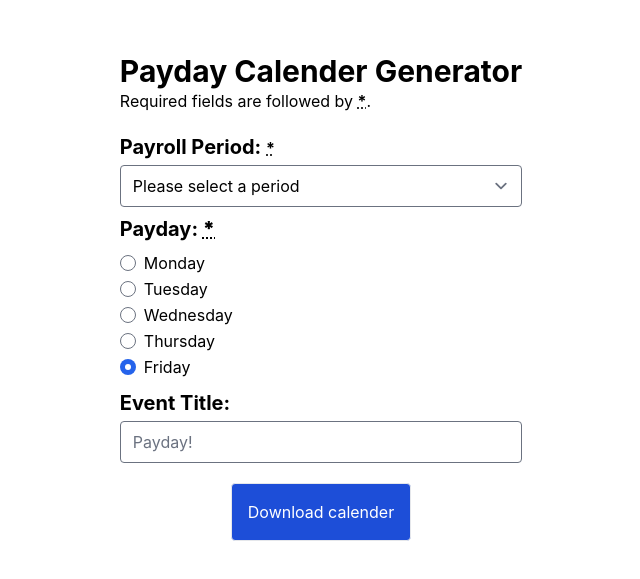
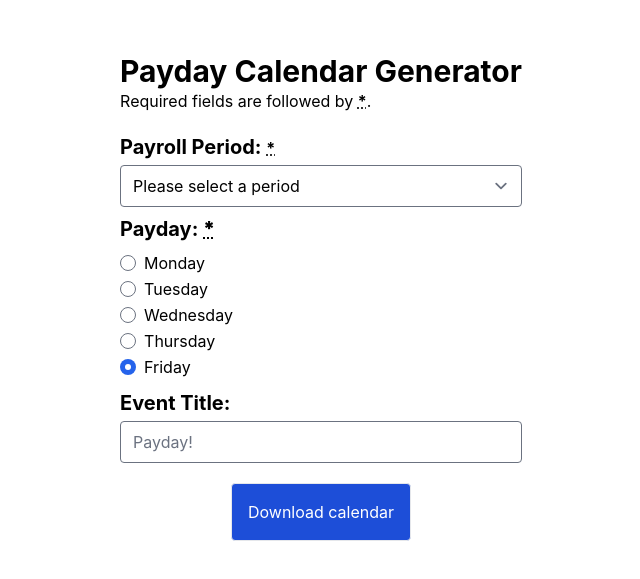
Before and after one commit to AndyN9/payday-calendar-generator, a React (Vite) app: page / in a window 1280 px wide. Shown: the part 103-682 px from the top of the page, without its empty margins (319-959 px from the left). Built offline with nearby package versions, Linux system fonts and the light colour scheme; the HTML template or start-up script is replaced by a standard one.

Commit message:
fix calendar missspelling

```diff
--- a/package.json
+++ b/package.json
@@ -1,5 +1,5 @@
 {
-  "name": "payday-calender-generator",
+  "name": "payday-calendar-generator",
   "version": "0.0.0",
   "private": true,
   "description": "Generate a payday calendar (iCal file) for different payroll periods.",
--- a/src/App.jsx
+++ b/src/App.jsx
@@ -1,8 +1,8 @@
 import React from 'react';
-import { PaydayCalenderGenerator } from './PaydayCalenderGenerator';
+import { PaydayCalendarGenerator } from './PaydayCalendarGenerator';
 
 function App() {
-  return <PaydayCalenderGenerator />;
+  return <PaydayCalendarGenerator />;
 }
 
 export default App;
--- a/src/PaydayCalenderGenerator/PaydayCalenderGenerator.jsx
+++ b/src/PaydayCalendarGenerator/PaydayCalendarGenerator.jsx
@@ -5,7 +5,7 @@ import {
   validatePayday,
   validPaydays,
   DEFAULT_PAYDAY,
-} from './generateCalender';
+} from './generateCalendar';
 
 function getValidatedFormState(state) {
   const isValidPayrollPeriod = validatePayrollPeriod(state.payrollPeriod);
@@ -35,7 +35,7 @@ function download(blob, filename) {
 const capitalize = (string) =>
   (string && string[0].toUpperCase() + string.slice(1)) || '';
 
-export function PaydayCalenderGenerator() {
+export function PaydayCalendarGenerator() {
   const [form, dispatch] = useReducer(
     (state, action) => {
       const { name, payload } = action;
@@ -89,12 +89,12 @@ export function PaydayCalenderGenerator() {
     <div className="grid place-content-center h-screen">
       <form
         className="m-5"
-        id="payday-calender-generator"
-        name="payday-calender-generator"
+        id="payday-calendar-generator"
+        name="payday-calendar-generator"
         autoComplete="off"
         onSubmit={handleSubmit}
       >
-        <h1 className="text-3xl font-bold">Payday Calender Generator</h1>
+        <h1 className="text-3xl font-bold">Payday Calendar Generator</h1>
         <p>
           Required fields are followed by{' '}
           <strong>
@@ -221,8 +221,8 @@ export function PaydayCalenderGenerator() {
           <input
             className="p-4 border rounded text-white bg-blue-700 hover:bg-blue-800 focus:ring-4 focus:ring-blue-300 focus:outline-none"
             type="submit"
-            value="Download calender"
-            aria-label="Download calender"
+            value="Download calendar"
+            aria-label="Download calendar"
           />
         </div>
       </form>
--- /dev/null
+++ b/src/PaydayCalendarGenerator/index.jsx
@@ -0,0 +1 @@
+export { PaydayCalendarGenerator } from './PaydayCalendarGenerator';
--- a/src/PaydayCalenderGenerator/index.jsx
+++ /dev/null
@@ -1 +0,0 @@
-export { PaydayCalenderGenerator } from './PaydayCalenderGenerator';
```
Also changed, not shown: src/PaydayCalendarGenerator/generateCalendar.js (renamed from src/PaydayCalenderGenerator/generateCalender.js), 3 other files (tests, documents, lock files or other folders).
